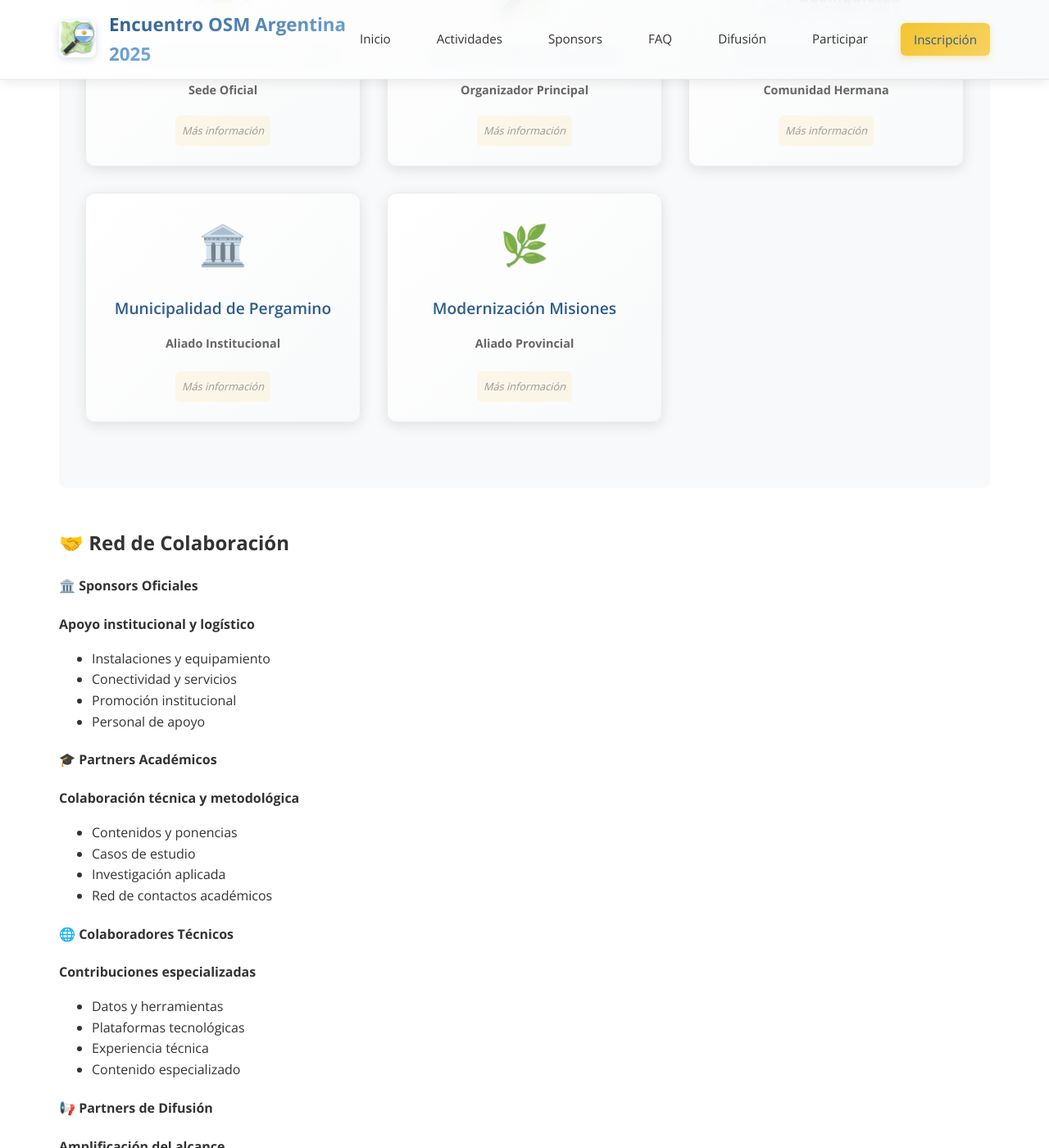
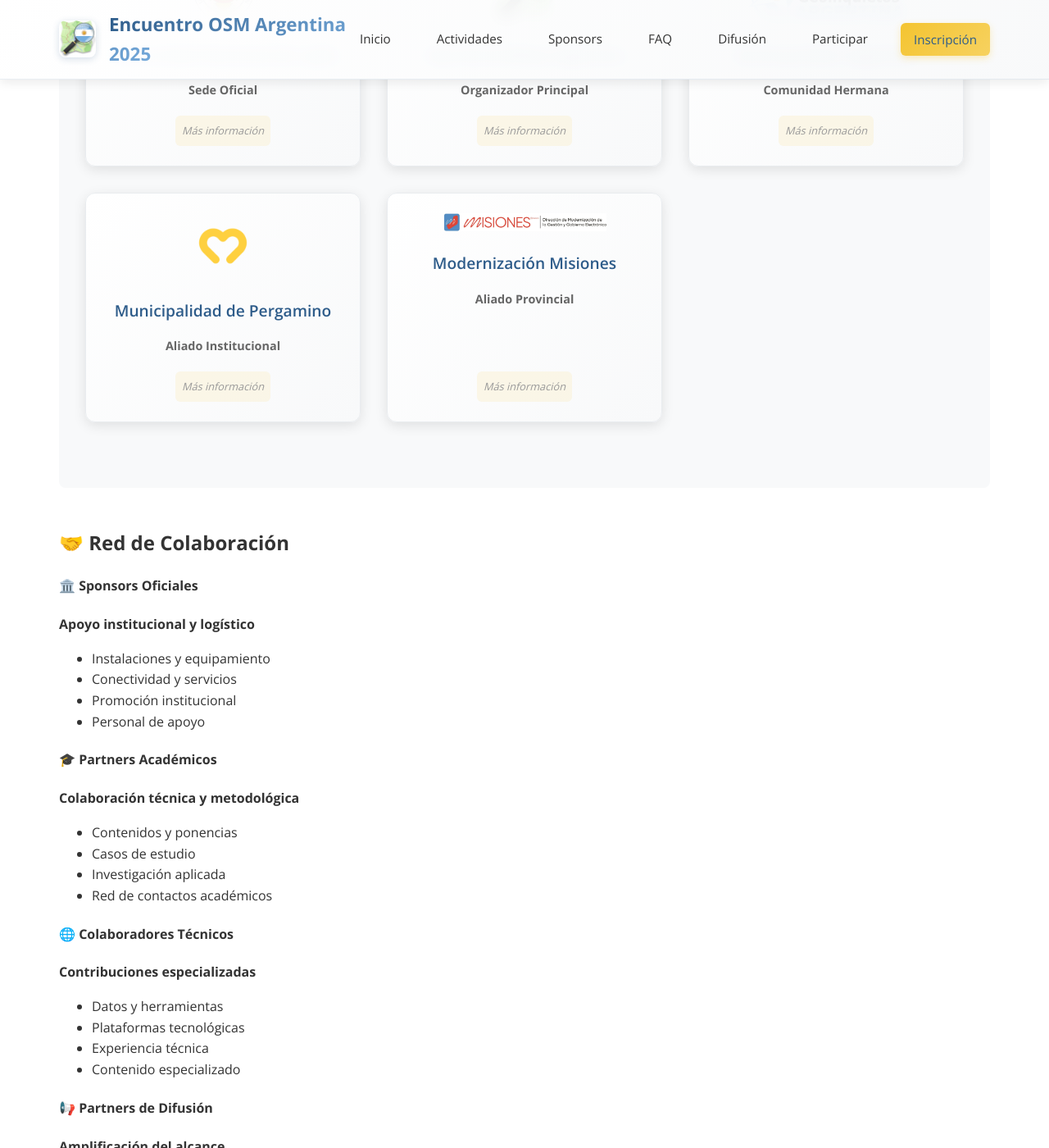
Before and after one commit to osm-ar/encuentro-2025, a Jekyll site: the page built from sitio-web/sponsors.md, in a window 1280 px wide and 1400 px high, scrolled down 690 px. Shown: the whole window at 82% size. Built offline with Jekyll 4.4.1, drawn with Linux system fonts in a browser that asks for light colours.

Commit message:
Completar página de inscripción y agregar aliados institucionales
- Página de inscripción completa con 2 pasos y FAQ integrado
- Unificar navegación con un solo botón de "Inscripción"
- Agregar Pergamino y Misiones como aliados con logos reales
- Optimizar diseño de tarjetas flip con header más compacto
- Integrar confirmación OSM Calendar y formulario KoBoToolbox

🤖 Generated with [Claude Code](https://claude.ai/code)

Co-Authored-By: Claude <noreply@anthropic.com>

```diff
--- a/sitio-web/sponsors.md
+++ b/sitio-web/sponsors.md
@@ -206,14 +206,14 @@ subtitle: Organizaciones que hacen posible el Encuentro OSM Argentina 2025
     <div class="sponsor-flip-card">
       <div class="sponsor-flip-inner">
         <div class="sponsor-flip-front">
-          <div class="logo-placeholder">🏛️</div>
+          <img src="{{ '/assets/img/logo_pergamino.png' | relative_url }}" alt="Municipalidad de Pergamino">
           <h4>Municipalidad de Pergamino</h4>
           <p><strong>Aliado Institucional</strong></p>
           <div class="flip-hint">Más información</div>
         </div>
         <div class="sponsor-flip-back sponsor-colaborador">
           <div class="back-header">
-            <div class="logo-placeholder small">🏛️</div>
+            <img src="{{ '/assets/img/logo_pergamino.png' | relative_url }}" alt="Pergamino" class="back-logo">
             <h4>Municipalidad de Pergamino</h4>
           </div>
           <div class="sponsor-details">
@@ -237,14 +237,14 @@ subtitle: Organizaciones que hacen posible el Encuentro OSM Argentina 2025
     <div class="sponsor-flip-card">
       <div class="sponsor-flip-inner">
         <div class="sponsor-flip-front">
-          <div class="logo-placeholder">🌿</div>
+          <img src="{{ '/assets/img/logo_misiones.png' | relative_url }}" alt="Gobierno de Misiones">
           <h4>Modernización Misiones</h4>
           <p><strong>Aliado Provincial</strong></p>
           <div class="flip-hint">Más información</div>
         </div>
         <div class="sponsor-flip-back sponsor-colaborador">
           <div class="back-header">
-            <div class="logo-placeholder small">🌿</div>
+            <img src="{{ '/assets/img/logo_misiones.png' | relative_url }}" alt="Misiones" class="back-logo">
             <h4>Gobierno de Misiones</h4>
           </div>
           <div class="sponsor-details">
@@ -381,9 +381,9 @@ subtitle: Organizaciones que hacen posible el Encuentro OSM Argentina 2025
   display: flex;
   align-items: center;
   gap: 0.8rem;
-  margin-bottom: 1rem;
-  padding-bottom: 0.8rem;
-  border-bottom: 2px solid rgba(255,255,255,0.3);
+  margin-bottom: 0.8rem;
+  padding-bottom: 0.5rem;
+  border-bottom: 1px solid rgba(255,255,255,0.3);
 }
 
 .back-logo {
@@ -398,8 +398,9 @@ subtitle: Organizaciones que hacen posible el Encuentro OSM Argentina 2025
 .back-header h4 {
   color: white;
   margin: 0;
-  font-size: 1.1rem;
+  font-size: 1rem;
   font-weight: 600;
+  line-height: 1.2;
 }
 
 .sponsor-flip-back h4 {
```
Also changed, not shown: 2 other files.
